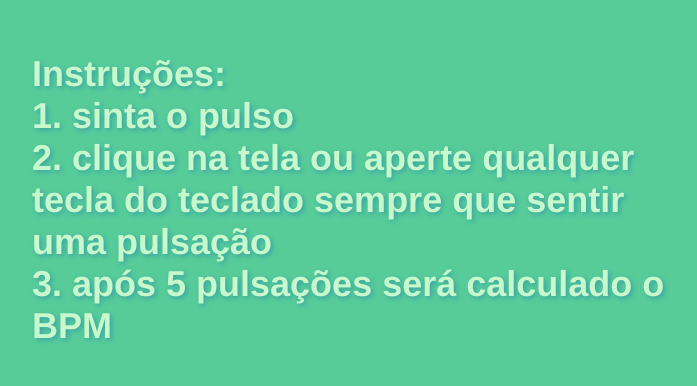
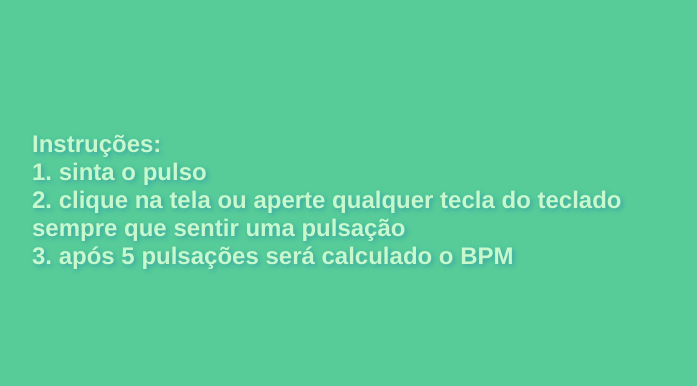
Before and after one commit to devPadua/BPM, a plain HTML site: page index.html in a window 1280 px wide. Shown: the part 200-586 px from the top of the page, without its empty margins (288-985 px from the left). Drawn offline with Linux system fonts and the light colour scheme.

Commit message:
Update style.css

```diff
--- a/style.css
+++ b/style.css
@@ -7,6 +7,6 @@ body {
     top: 50%;
     left: 50%;
     transform: translate(-50%, -50%);
-    font-size: 4.5vh;
+    font-size: 3vh;
     text-shadow: 2px 2px 5px #38A3A5;
 }
```
